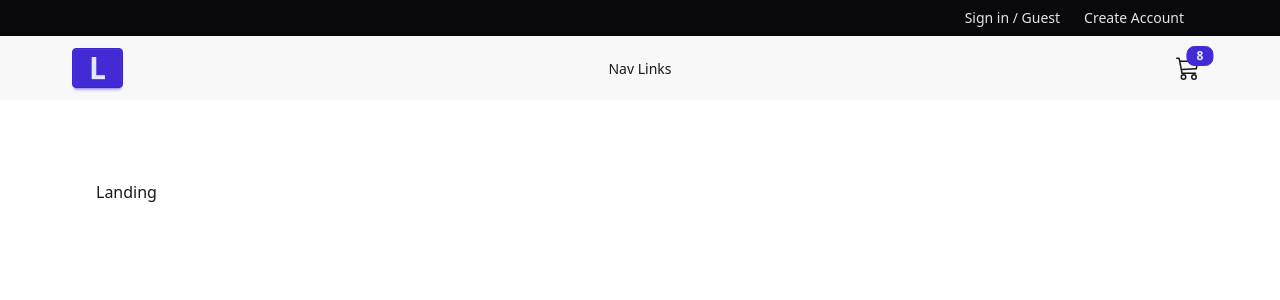
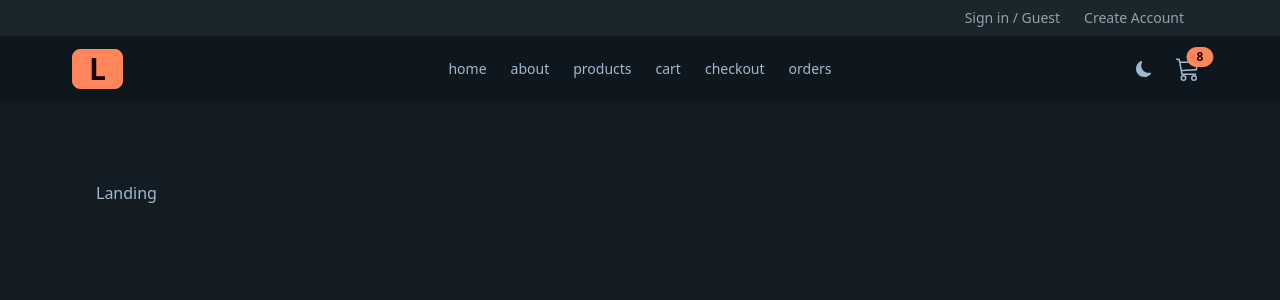
Before and after one commit to wbharath/Ecommers_Website, a React (Vite) app: page / in a window 1280 px wide. Shown: the top 300 px of the page. Built offline with nearby package versions, Linux system fonts and the light colour scheme.

Commit message:
Theme setup done

```diff
--- a/index.html
+++ b/index.html
@@ -1,5 +1,5 @@
 <!doctype html>
-<html lang="en">
+<html lang="en" data-theme="sunset">
   <head>
     <meta charset="UTF-8" />
     <link rel="icon" type="image/svg+xml" href="/vite.svg" />
--- /dev/null
+++ b/src/components/NavLinks.jsx
@@ -0,0 +1,28 @@
+import { NavLink } from "react-router-dom";
+
+const links = [
+    { id: 1, url: '/', text: 'home' },
+    { id: 2, url: 'about', text: 'about' },
+    { id: 3, url: 'products', text: 'products' },
+    { id: 4, url: 'cart', text: 'cart' },
+    { id: 5, url: 'checkout', text: 'checkout' },
+    { id: 6, url: 'orders', text: 'orders' },
+  ];
+
+
+const NavLinks = () => {
+  return (
+    <>
+      {links.map((link)=>{
+        const {id, url, text} = link
+        return <li key={id}>
+            <NavLink clasName="capitalize" to={url}>
+                {text}
+            </NavLink>
+        </li>
+      })}
+    </>
+  )
+}
+
+export default NavLinks
--- a/src/components/Navbar.jsx
+++ b/src/components/Navbar.jsx
@@ -1,9 +1,24 @@
 import { BsCart3, BsMoonFill, BsSunFill } from 'react-icons/bs';
 import { FaBarsStaggered } from 'react-icons/fa6';
 import { NavLink } from 'react-router-dom';
+import NavLinks from './NavLinks';
+import { useState } from 'react';
+
+const themes = {
+    sunset: 'sunset',
+    retro: 'retro',
+}
 
 const Navbar = () => {
-  return (
+    const [theme, setTheme] = useState(themes.retro)
+    const handleTheme = ()=>{
+        const {sunset, retro} = themes
+        const newTheme = theme === retro ? sunset : retro
+        document.documentElement
+        setTheme(newTheme)
+    }
+
+    return (
     <nav className='bg-base-200'>
         <div className="navbar align-element">
             <div className="navbar-start">
@@ -11,25 +26,29 @@ const Navbar = () => {
                 <NavLink to='/' className='hidden lg:flex btn btn-primary text-3xl items-center '>
                 L
                 </NavLink>
-
                 {/*Dropdown*/}
                 <div className="dropdown">
                     <label tabIndex={0} className='btn btn-ghost lg:hidden'>
                         <FaBarsStaggered className='h-6 w-6'/>
-
                     </label>
-                    <ul tabIndex={0} className='menu menu-sm dropdown-content mt-3 z-[1] p-2 shadow bg-base-200'>
-                        nav links
+                    <ul tabIndex={0} className='menu menu-sm dropdown-content mt-3 z-[1] p-2 shadow bg-base-200 rounded-box w-52'>
+                        <NavLinks/>
                     </ul>
                 </div>
             </div>
             <div className="navbar-center hidden lg:flex">
-                <ul className="menu menu-horizontal">Nav Links</ul>
+                <ul className="menu menu-horizontal"> <NavLinks/> </ul>
             </div>
             <div className="navbar-end">
                 {/* Theme setup*/}
+                <label className='swap swap-rotate'>
+                    <input type="checkbox" onChange={handleTheme} />
+                    {/* Sun icon */}
+                    <BsSunFill className='swap-on h-4 w-4'/>
+                    {/* Moon icon */}
+                    <BsMoonFill className='swap-off h-4 w-4'/>
+                </label>
                 {/*  Cart Link */}
-
                 <NavLink to='/cart' className='btn btn-ghost btn-circle btn-md ml-4'>
                 <div className="indicator">
                     <BsCart3 className='h-6 w-6'/>
@@ -38,7 +57,6 @@ const Navbar = () => {
                     </span>
                 </div>
                 </NavLink>
-
             </div>
         </div>
     </nav>
--- a/src/index.css
+++ b/src/index.css
@@ -1,7 +1,9 @@
 @import 'tailwindcss';
 @plugin "daisyui";
 
-
+@plugin "daisyui" {
+    themes: all;
+  }
 
 @layer components {
     .align-element{
--- a/vite.config.js
+++ b/vite.config.js
@@ -3,5 +3,8 @@ import react from '@vitejs/plugin-react'
 import tailwindcss from '@tailwindcss/vite'
 // https://vite.dev/config/
 export default defineConfig({
-  plugins: [react(), tailwindcss()]
+  plugins: [react(), tailwindcss()],
+  daisyui:{
+    themes:['retro', 'sunset']
+  }
 })
```
